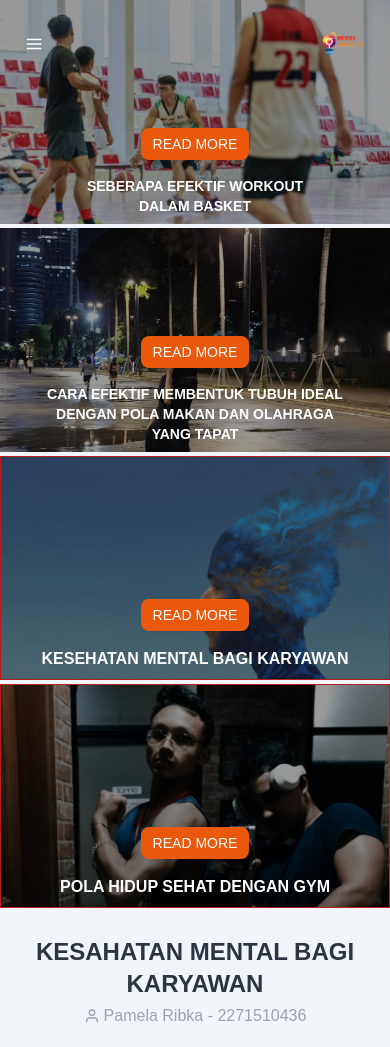
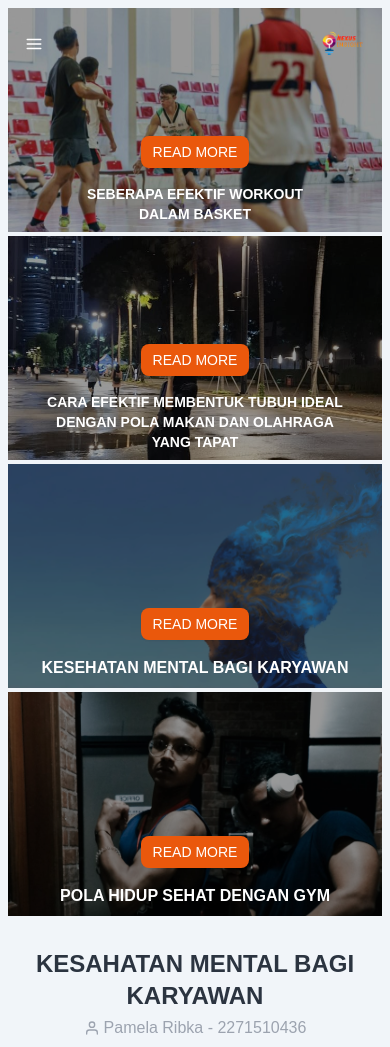
Before and after one commit to frmnsyh19/Nexus, a Next.js app: page /healthy in a window 390 px wide. Shown: the top 1047 px of the page. Built offline with nearby package versions, Linux system fonts and the light colour scheme.

Commit message:
this real

```diff
--- a/app/components/HeadlineNews.tsx
+++ b/app/components/HeadlineNews.tsx
@@ -36,7 +36,7 @@ export const HeadlineNews = () => {
           </div>
         </div>
         {/* 4 */}
-        <div className=' w-full lg:w-[30rem] border border-red-700 h-56 lg:h-60' id='bgheaderhealthy4'>
+        <div className=' w-full lg:w-[30rem]  h-56 lg:h-60' id='bgheaderhealthy4'>
           <div className=' w-full h-full flex flex-col justify-end items-center p-2'>
             <div className=' w-80 gap-4 flex flex-col justify-center items-center'>
               <Link href='#mental'>
@@ -51,7 +51,7 @@ export const HeadlineNews = () => {
           </div>
         </div>
         {/* 5 */}
-        <div className=' w-full lg:w-[30rem] border border-red-700 h-56 lg:h-60' id='bgheaderhealthy5'>
+        <div className=' w-full lg:w-[30rem]  h-56 lg:h-60' id='bgheaderhealthy5'>
           <div className=' w-full h-full flex flex-col justify-end items-center p-2'>
             <div className=' w-80 gap-4 flex flex-col justify-center items-center'>
               <Link href='#gym'>
--- a/app/components/TravelingComponent/NewsSections1.tsx
+++ b/app/components/TravelingComponent/NewsSections1.tsx
@@ -9,7 +9,7 @@ const NewsSections1 = () => {
         <div className=" w-full lg:w-[80%] flex justify-center ">
           <Image src={'/image/headernews1.png'} className=' w-full' height={500} width={700} alt='headerImage' />
         </div>
-        <div className="w-full flex justify-center items-center">
+        <div className="w-full flex justify-center items-center lg:p-0 p-1">
           <div className=" w-full lg:w-[90%] flex flex-col p-1 gap-2">
             {/* title */}
             <div className=' w-full p-4 flex flex-col'>
--- a/app/components/TravelingComponent/NewsSections2.tsx
+++ b/app/components/TravelingComponent/NewsSections2.tsx
@@ -5,7 +5,7 @@ const NewsSections2 = () => {
   return (
     <>
       <div className="w-full flex justify-center items-center mt-5 flex-col">
-        <div className="w-full flex justify-center items-center">
+        <div className="w-full flex justify-center items-center lg:p-0 p-1">
           <div className="w-[90%] flex flex-col p-1 gap-2">
             {/* title */}
             <div className=' w-full flex flex-col'>
--- a/app/components/TravelingComponent/NewsSections3.tsx
+++ b/app/components/TravelingComponent/NewsSections3.tsx
@@ -5,7 +5,7 @@ export const NewsSections3 = () => {
   return (
     <>
       <div className='w-full flex justify-center items-center mt-3 lg:mt-20'>
-        <div className=" w-[90%] flex flex-col justify-center gap-2  items-center">
+        <div className=" w-[90%] flex flex-col justify-center gap-2  items-center lg:p-0 p-1">
           <div className=' w-full lg:w-[60%] flex p-1 flex-col justify-center'>
             <span className='text-center text-xl lg:text-2xl font-bold'>
               YUSTRIANA APRILIANTI MAHASISWI UNIVERSITAS BUDI LUHUR, PERAIH MENDALI PON 2024
@@ -17,7 +17,7 @@ export const NewsSections3 = () => {
               </span>
             </div>
           </div>
-          <div className="w-full p-2 text-justify">
+          <div className="w-full p-1 text-justify">
             Yustirani Aprilianti, seorang mahasiswi Universitas Budi Luhur, telah mencatatkan
             prestasi yang gemilang sebagai peraih mendali emas dan perunggu di Pekan Olahraga Nasional (PON)
             2024. Dalam wawancara ini, Yustriani Aprilianti membagikan pengamalan pertama dia selama
--- a/app/components/healthyComponent/NewsHealthySections1.tsx
+++ b/app/components/healthyComponent/NewsHealthySections1.tsx
@@ -6,7 +6,7 @@ export const NewsHealthySections1 = () => {
   return (
     <>
       <div className="w-full flex justify-center mt-3 items-center">
-        <div className=" w-full lg:w-[85%] flex flex-col p-2 gap-2">
+        <div className=" w-full lg:w-[85%] flex flex-col p-3 gap-2">
           <section id='mental'>
             <div className=' w-full flex-col flex justify-center items-center'>
               <span className=' text-center text-2xl uppercase font-bold flex w-full justify-center'>
@@ -19,7 +19,7 @@ export const NewsHealthySections1 = () => {
               </div>
             </div>
           </section>
-          <div className="w-full flex justify-start">
+          <div className="w-full flex justify-start lg:p-0 p-1">
             <span className=' text-justify leading-8'>
               10 Oktober setiap tahunnya, kita semua memperingati Hari Kesehatan Mental Sedunia.
               Tujuannya adalah untuk mempromosikan kesehatan mental secara global, meningkatkan
--- a/app/components/healthyComponent/NewsHealthySections2.tsx
+++ b/app/components/healthyComponent/NewsHealthySections2.tsx
@@ -5,7 +5,7 @@ export const NewsHealthySections2 = () => {
   return (
     <>
       <div className="w-full flex justify-center mt-3 items-center">
-        <div className=" w-full lg:w-[85%] flex flex-col p-2 gap-2">
+        <div className=" w-full lg:w-[85%] flex flex-col p-3 gap-2">
           <section id='basket'>
             <div className=' w-full flex-col flex justify-center items-center'>
               <span className=' text-center text-2xl uppercase font-bold flex w-full justify-center'>
@@ -27,7 +27,7 @@ export const NewsHealthySections2 = () => {
             gym membantu pemain  meningkatkan daya tahan otot, kekuatan tubuh bagian atas dan bawah, serta kemampuan  loncatan. Dengan latihan angkat beban dan kardio yang konsisten, pemain basket bisa  bermain lebih lama dan mengurangi risiko cedera. Menggabungkan latihan basket dengan latihan di gym menjadi tren di kalangan atlet,  terutama mereka yang ingin meningkatkan performa fisik dan daya tahan.
             Banyak pelatih  merekomendasikan kombinasi ini untuk membantu pemain basket lebih kuat dan gesit di  lapangan.
           </span>
-          <div className='w-full mt-5 flex-col gap-5  flex justify-center items-center'>
+          <div className='w-full mt-5 flex-col gap-5 p-1 flex justify-center items-center'>
             <div className='w-full lg:w-[80%] flex justify-center items-center'>
               <Image src='/healthy/newshealthy3.jpg' width={500} alt='header1' height={200} />
             </div>
--- a/app/healthy/page.tsx
+++ b/app/healthy/page.tsx
@@ -15,7 +15,7 @@ import NavbarMobile from '../components/NavbarMobile'
 const page = () => {
   return (
     <>
-      <div className=' w-full flex flex-col gap-2 lg:gap-5 bg-slate-100 text-neutral'>
+      <div className=' w-full flex flex-col lg:p-0 p-2 gap-2 lg:gap-5 bg-slate-100 text-neutral'>
         <NavbarPc />
         <NavbarMobile />
         <HeadlineNews />
```
